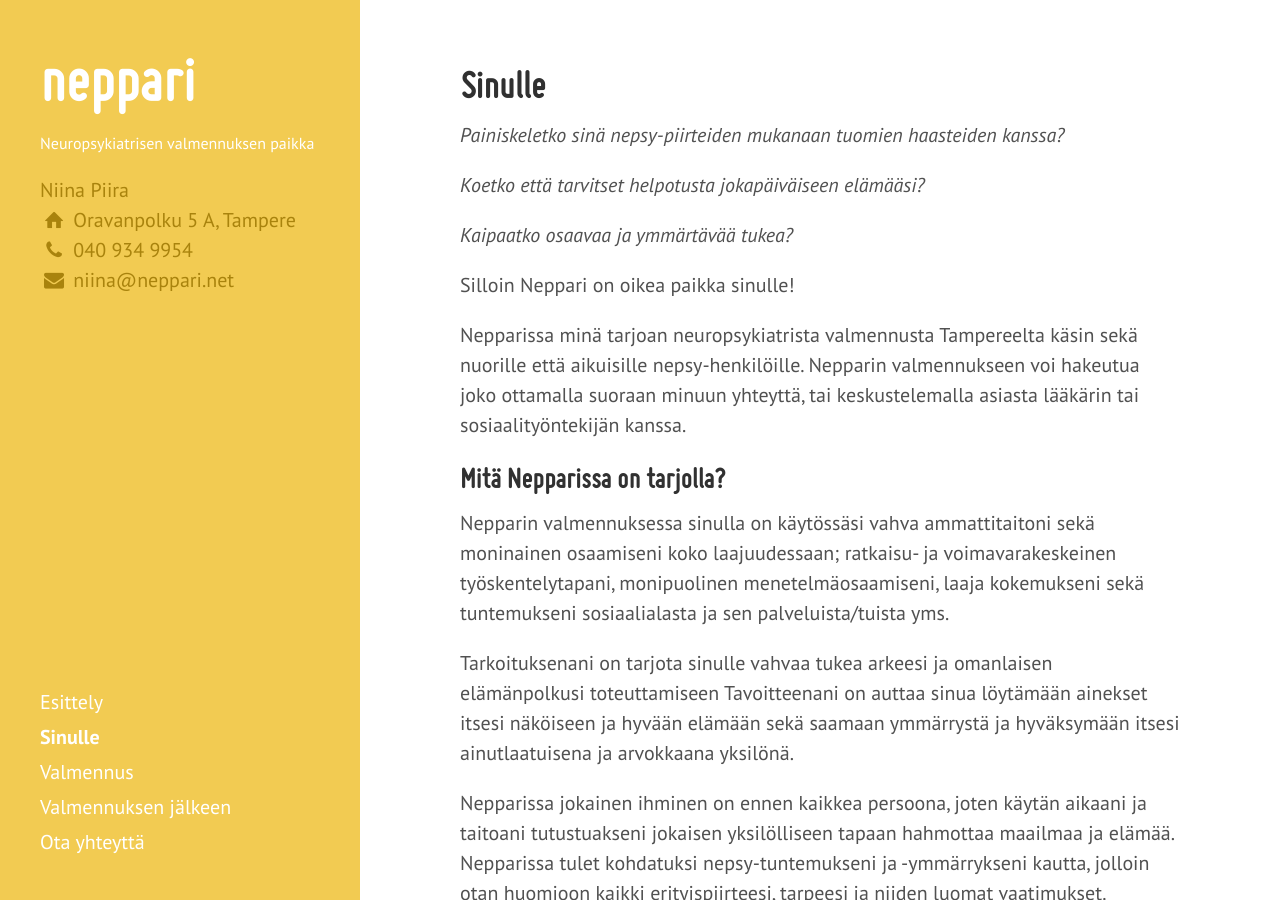
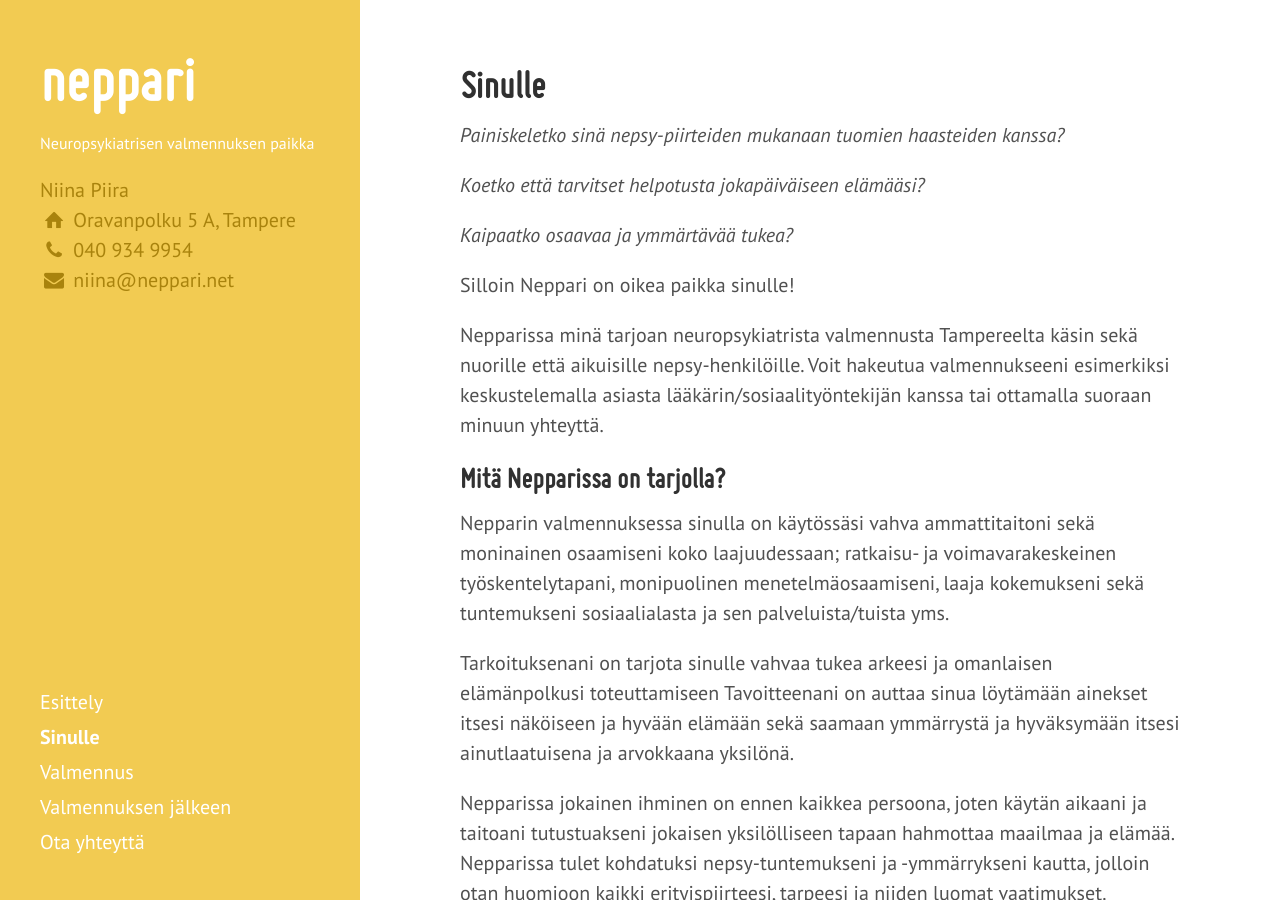
Before and after one commit to niinapiira/neppari.net, a Jekyll site: the page built from sinulle.md, in a window 1280 px wide and 900 px high. Built offline with Jekyll 4.4.1, drawn with Linux system fonts in a browser that asks for light colours; Markdown is read by kramdown in place of the engine named in the settings.

Commit message:
Updated sinulle.md

```diff
--- a/sinulle.md
+++ b/sinulle.md
@@ -13,7 +13,7 @@ published: true
 
 Silloin Neppari on oikea paikka sinulle!
 
-Nepparissa minä tarjoan neuropsykiatrista valmennusta Tampereelta käsin sekä nuorille että aikuisille nepsy-henkilöille. Nepparin valmennukseen voi hakeutua joko ottamalla suoraan minuun yhteyttä, tai keskustelemalla asiasta lääkärin tai sosiaalityöntekijän kanssa.
+Nepparissa minä tarjoan neuropsykiatrista valmennusta Tampereelta käsin sekä nuorille että aikuisille nepsy-henkilöille. Voit hakeutua valmennukseeni esimerkiksi keskustelemalla asiasta lääkärin/sosiaalityöntekijän kanssa tai ottamalla suoraan minuun yhteyttä.
 
 ## Mitä Nepparissa on tarjolla?
 
```
